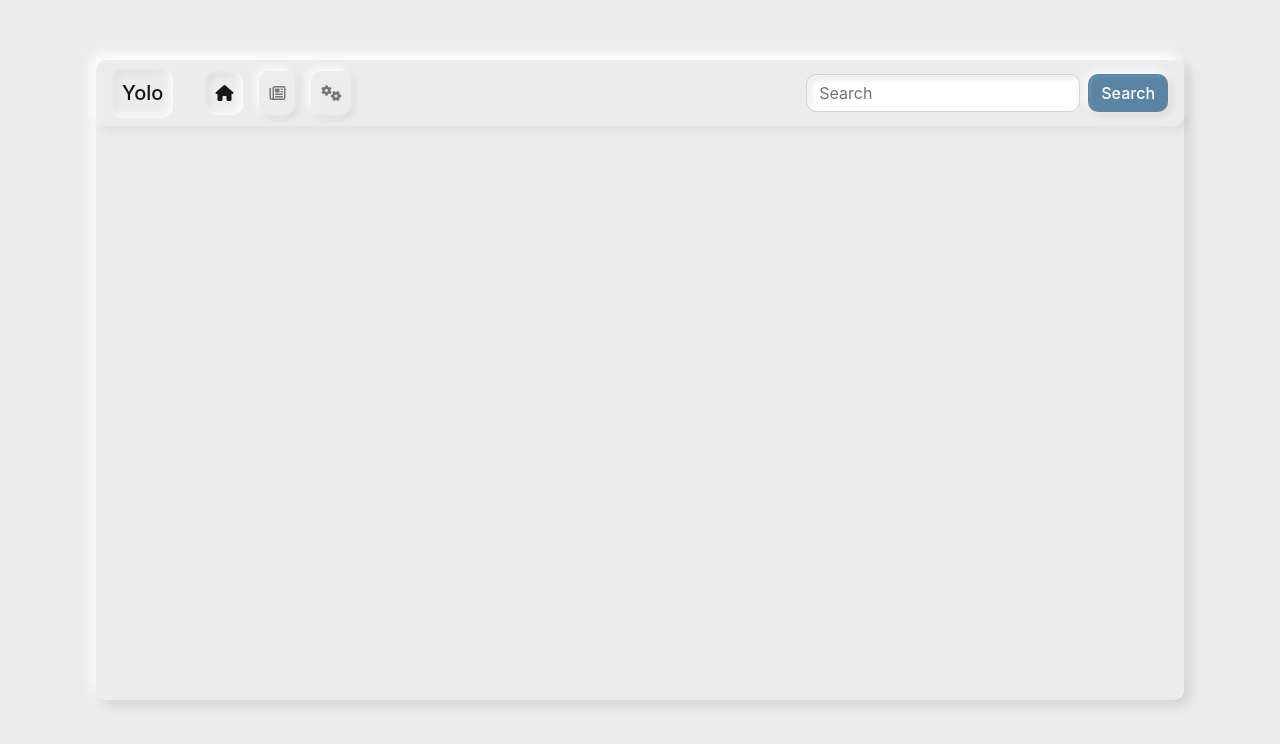
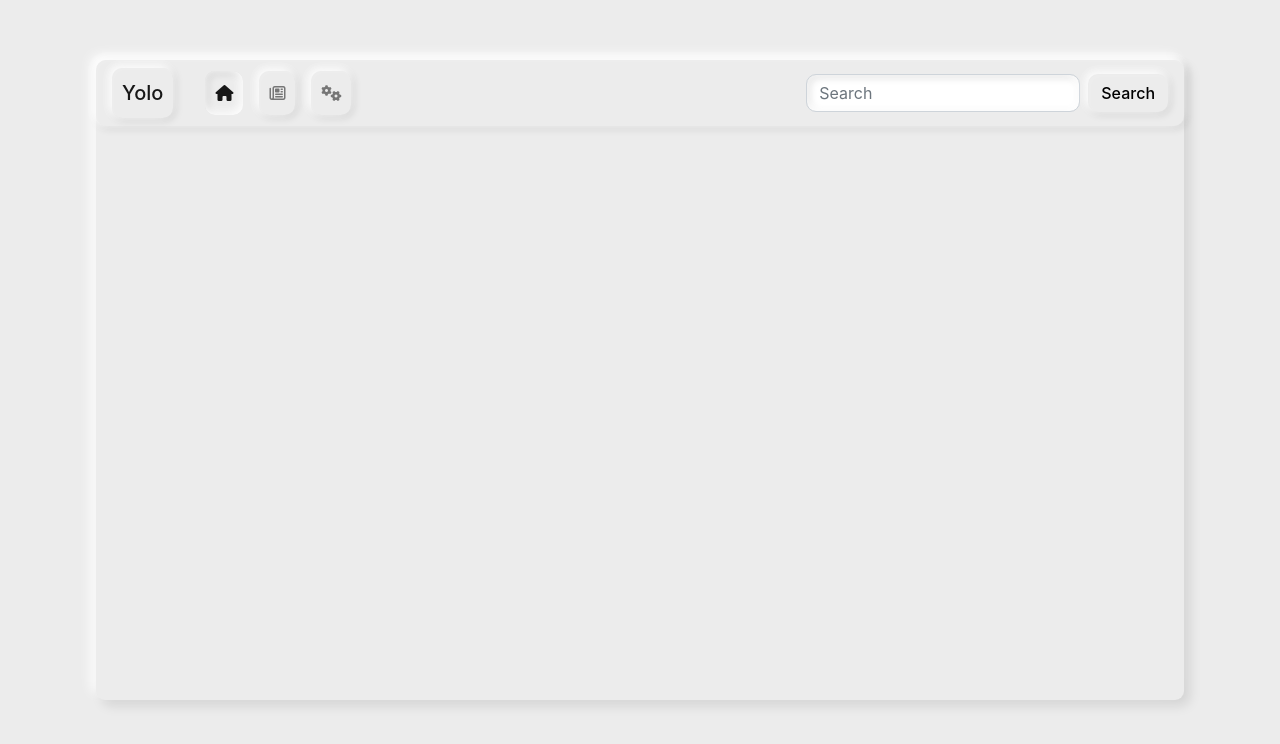
Before and after one commit to lalitjarwal/YOLO, a plain HTML site: page Yolo_Web/index.html in a window 1280 px wide. Drawn offline with nearby package versions, Linux system fonts and the light colour scheme.

Commit message:
Update style.css

```diff
--- a/Yolo_Web/style.css
+++ b/Yolo_Web/style.css
@@ -26,23 +26,23 @@
         inset 2px 2px 4px rgba(255,255,255,0.1),
         2px 2px 8px rgba(0,0,0,0.15);
 }
+/**/
+.neu-navbar .neu-navbar-brand {
+    padding: 10px;
+    border-radius: inherit;
+    box-shadow:  -2px -2px 8px rgba(255,255,255,1),
+         -2px -2px 12px rgba(255,255,255,0.5),
+        inset 2px 2px 4px rgba(255,255,255,0.1),
+         2px 2px 8px rgba(0,0,0,0.15);
+}
 
-.neu-navbar .neu-navbar-brand {
+.neu-navbar .neu-navbar-brand:hover {
     padding: 10px;
     border-radius: inherit;
     box-shadow: inset -2px -2px 8px rgba(255,255,255,1),
         inset -2px -2px 12px rgba(255,255,255,0.5),
         inset 2px 2px 4px rgba(255,255,255,0.1),
-        inset 2px 2px 8px rgba(0,0,0,0.15);
-}
-
-.neu-navbar .neu-navbar-brand:hover {
-    padding: 10px;
-    border-radius: inherit;
-    box-shadow: -2px -2px 8px rgba(255,255,255,1),
-        -2px -2px 12px rgba(255,255,255,0.5),
-        inset 2px 2px 4px rgba(255,255,255,0.1),
-        2px 2px 8px rgba(0,0,0,0.15);
+       inset 2px 2px 8px rgba(0,0,0,0.15);
 }
 
 .neu-navbar .neu-nav-item {
@@ -75,9 +75,9 @@
 }
 
 .neu-navbar .neu-search-button {
-    color: #fff;
+    color: #000;
     font-weight:500;
-    background-color: #5a84a2;
+    background-color: #ececec;
     border-radius: 10px;
     -webkit-border-radius: 10px;
     -moz-border-radius: 10px;
```
